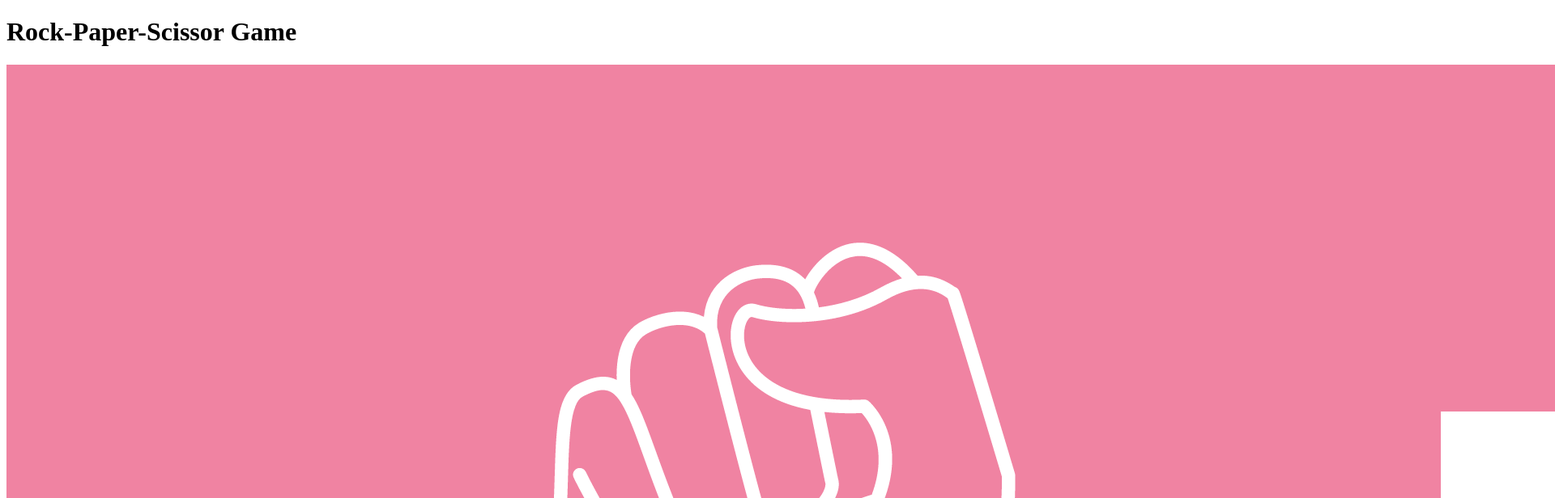
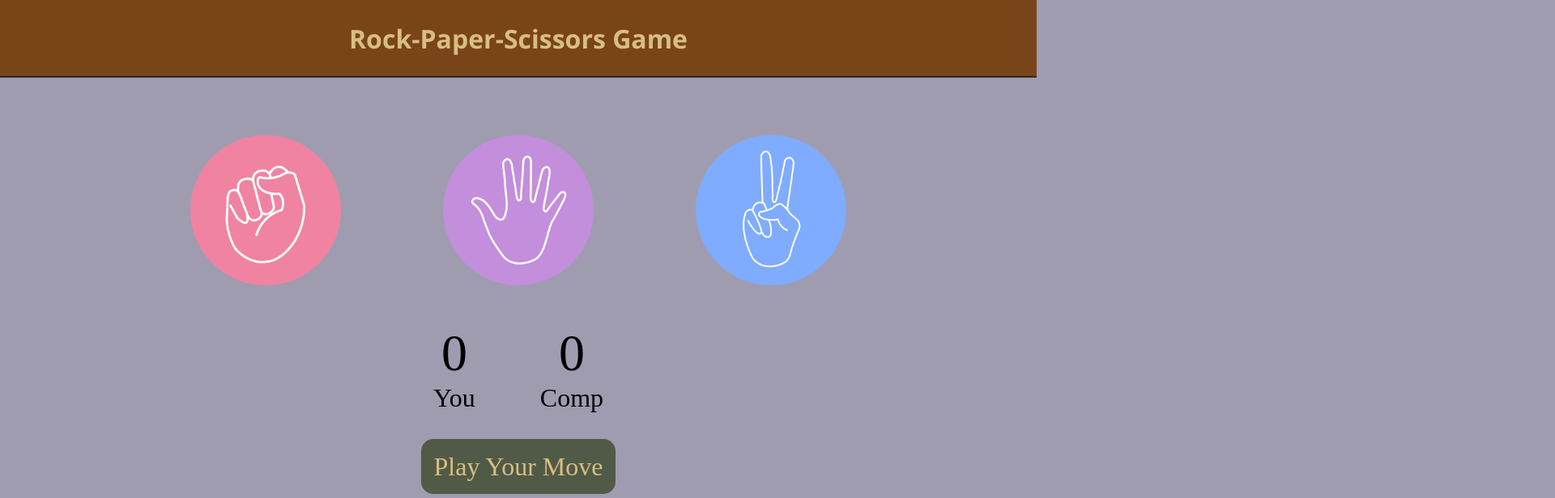
Before and after one commit to Satyam-Jhinkwan/rock-paper-scissor, a plain HTML site: page index.html in a window 1280 px wide. Shown: the top 616 px of the page at 81% size, 1920 px wide, since content can reach past the window. Drawn offline with Linux system fonts and the light colour scheme.

Commit message:
create interface for the game

```diff
--- a/index.html
+++ b/index.html
@@ -3,24 +3,41 @@
   <head>
     <meta charset="UTF-8" />
     <meta name="viewport" content="width=device-width, initial-scale=1.0" />
-    <title>Rock-Paper-Scissor</title>
+    <link rel="stylesheet" href="style.css" />
+    <title>Rock-Paper-Scissors</title>
   </head>
   <body>
     <header>
-      <h1>Rock-Paper-Scissor Game</h1>
+      <h1>Rock-Paper-Scissors Game</h1>
     </header>
     <main>
       <div class="choices">
-        <div class="choice">
+        <div class="choice" id="rock">
           <img src="images/rock.png" alt="" />
         </div>
-        <div class="choice">
+        <div class="choice" id="paper">
           <img src="images/paper.png" alt="" />
         </div>
-        <div class="choice">
+        <div class="choice" id="scissors">
           <img src="images/scissors.png" alt="" />
         </div>
       </div>
+
+      <div class="score-board">
+        <div class="score">
+          <p id="user-score">0</p>
+          <p>You</p>
+        </div>
+        <div class="score">
+          <p id="comp-score">0</p>
+          <p>Comp</p>
+        </div>
+      </div>
+
+      <div class="msg-container">
+        <p id="msg">Play Your Move</p>
+      </div>
     </main>
+    <script src="script.js"></script>
   </body>
 </html>
--- a/style.css
+++ b/style.css
@@ -0,0 +1,76 @@
+* {
+  padding: 0;
+  margin: 0;
+  text-align: center;
+  box-sizing: border-box;
+}
+
+body {
+  background-color: #a09cb0;
+}
+
+header {
+  background-color: #7a4419;
+  height: 6rem;
+  display: flex;
+  align-items: center;
+  justify-content: center;
+  color: #d7be82;
+  font-family: "Segoe UI", Tahoma, Geneva, Verdana, sans-serif;
+  margin-bottom: 4rem;
+  border-bottom: solid rgb(43, 42, 42) 2px;
+}
+
+.choices {
+  display: flex;
+  justify-content: center;
+  align-items: center;
+  gap: 7rem;
+}
+
+.choice {
+  height: 200px;
+  width: 200px;
+}
+
+img {
+  height: 200px;
+  width: 200px;
+  border-radius: 50%;
+  object-fit: cover;
+  border: solid transparent 7px;
+  cursor: pointer;
+  transition: border-color 0.15s ease-out;
+}
+
+img:hover {
+  border-color: black;
+  opacity: 0.7;
+}
+
+.score-board {
+  display: flex;
+  justify-content: center;
+  align-items: center;
+  font-size: 2rem;
+  margin-top: 2.5rem;
+  gap: 5rem;
+}
+
+#user-score,
+#comp-score {
+  font-size: 4rem;
+}
+
+.msg-container {
+  margin-top: 3rem;
+}
+
+#msg {
+  background-color: #515a47;
+  font-size: 2rem;
+  display: inline;
+  color: #d7be82;
+  padding: 1rem;
+  border-radius: 15px;
+}
```
